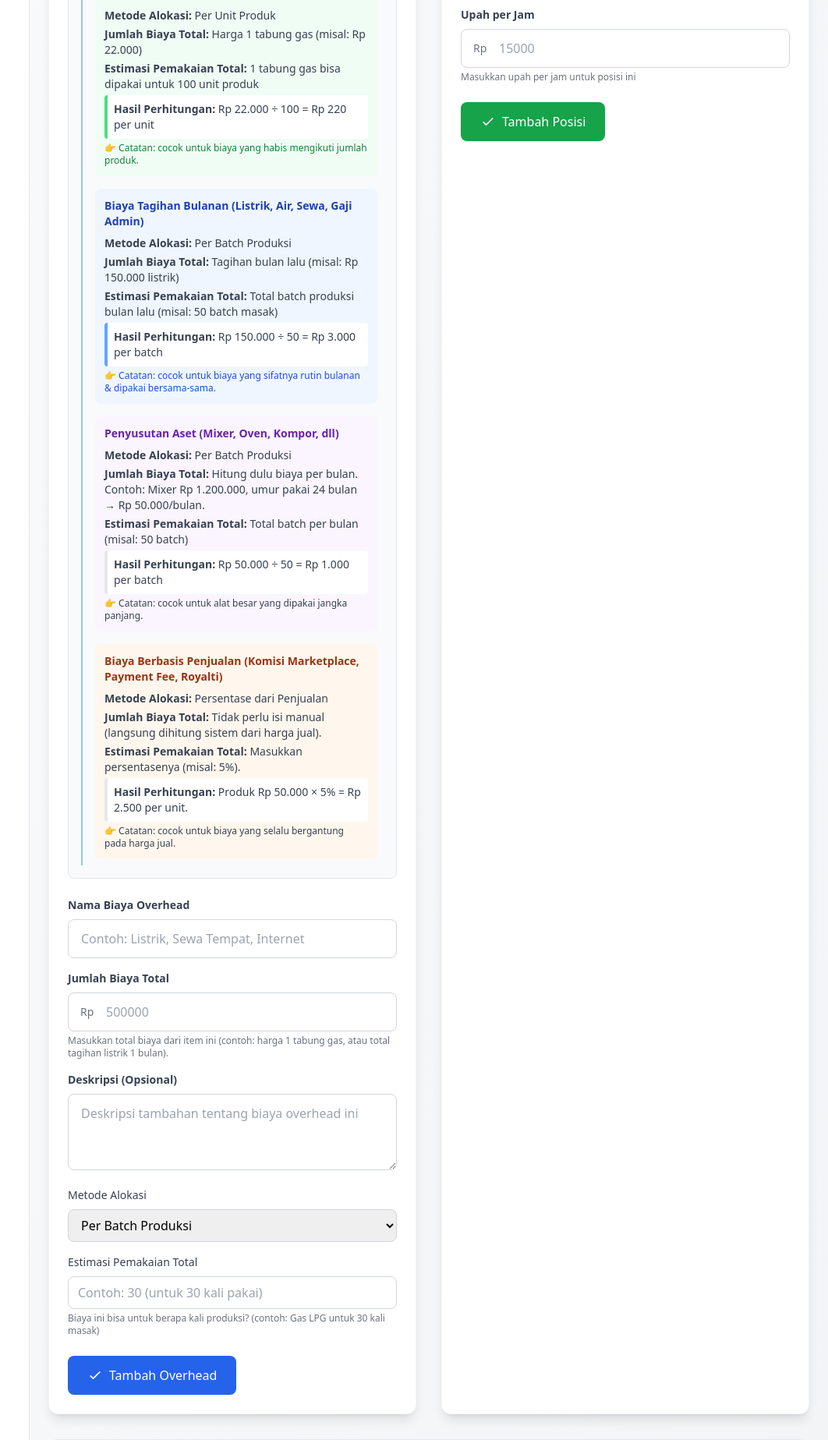
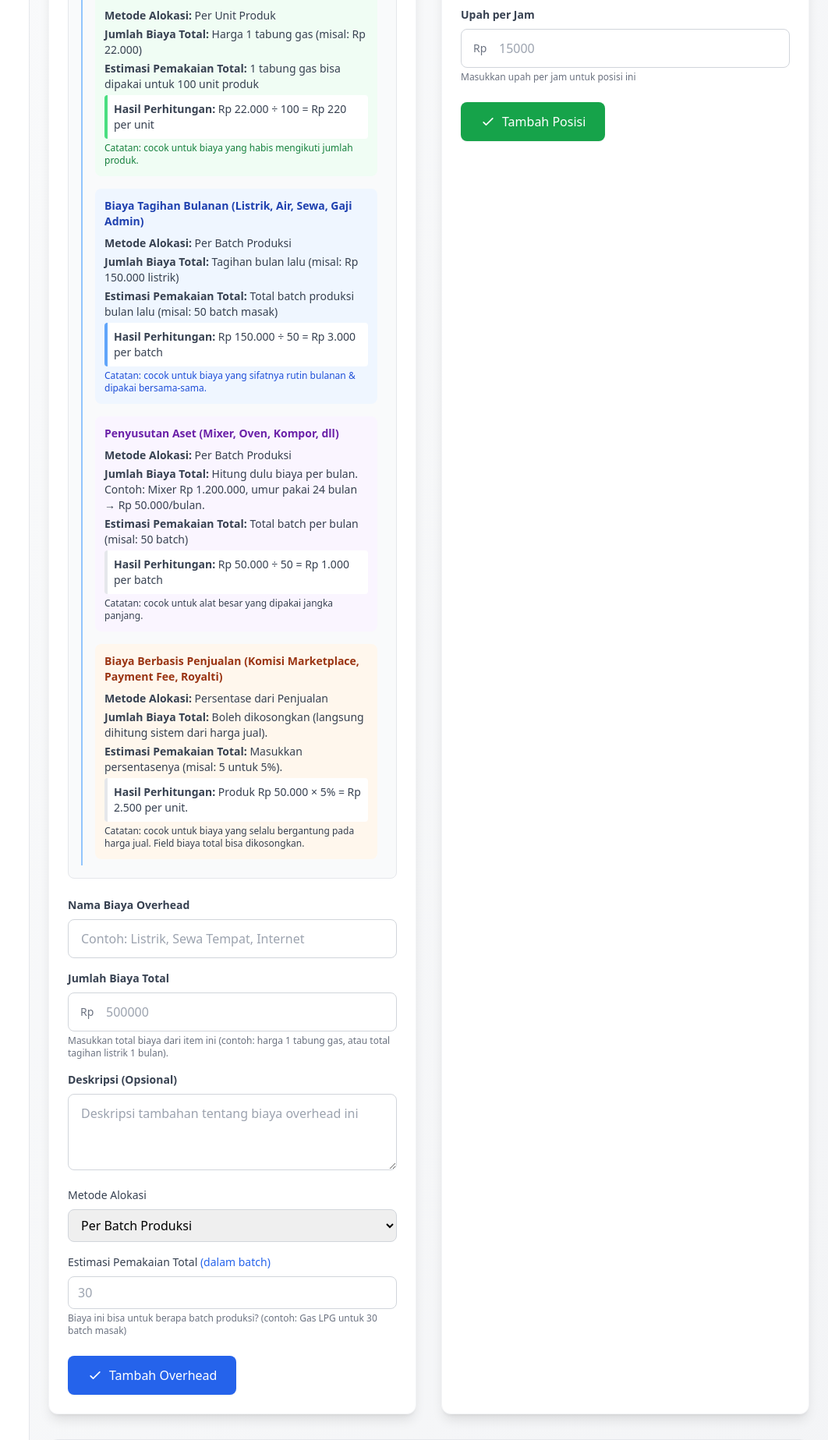
Before and after one commit to akunkuliahjenn/cobi-pi-rombak-8.0-sebelum-hosting, a PHP site: page /pages/overhead_management.php in a window 1280 px wide, after a click on "Contoh Pengisian Biaya Overhead". Shown: the part 404-2251 px from the top of the page at 78% size, without its empty margins (218-1280 px from the left). Run offline with PHP 8.4, Linux system fonts and the light colour scheme; a user stored in the database is signed in; data comes from the database, SQL or seed files in the repository.

Commit message:
update hampir bener overhead semuanya

```diff
--- a/assets/js/overhead.js
+++ b/assets/js/overhead.js
@@ -67,6 +67,11 @@ function resetOverheadForm() {
         Tambah Overhead
     `;
     document.getElementById('overhead_cancel_edit_button').classList.add('hidden');
+
+    // Reset form labels and help text to default (per_batch)
+    if (window.updateFormBasedOnMethod) {
+        window.updateFormBasedOnMethod('per_batch');
+    }
 }
 
 // Reset form labor
@@ -110,6 +115,11 @@ function editOverhead(overhead) {
         Update Overhead
     `;
     document.getElementById('overhead_cancel_edit_button').classList.remove('hidden');
+
+    // Update form labels and help text based on allocation method
+    if (window.updateFormBasedOnMethod) {
+        window.updateFormBasedOnMethod(overhead.allocation_method || 'per_batch');
+    }
 
     // Scroll ke form agar terlihat oleh pengguna
     document.getElementById('overhead_form_title').scrollIntoView({ behavior: 'smooth', block: 'center' });
--- a/pages/overhead_management.php
+++ b/pages/overhead_management.php
@@ -488,7 +488,7 @@ if (isset($_GET['ajax']) && $_GET['ajax'] == 'labor') {
                                             <div class="bg-white p-2 rounded border-l-4 border-green-400">
                                                 <strong>Hasil Perhitungan:</strong> Rp 22.000 ÷ 100 = Rp 220 per unit
                                             </div>
-                                            <p class="text-xs text-green-700 mt-2">👉 Catatan: cocok untuk biaya yang habis mengikuti jumlah produk.</p>
+                                            <p class="text-xs text-green-700 mt-2">Catatan: cocok untuk biaya yang habis mengikuti jumlah produk.</p>
                                         </div>
                                     </div>
 
@@ -501,7 +501,7 @@ if (isset($_GET['ajax']) && $_GET['ajax'] == 'labor') {
                                             <div class="bg-white p-2 rounded border-l-4 border-blue-400">
                                                 <strong>Hasil Perhitungan:</strong> Rp 150.000 ÷ 50 = Rp 3.000 per batch
                                             </div>
-                                            <p class="text-xs text-blue-700 mt-2">👉 Catatan: cocok untuk biaya yang sifatnya rutin bulanan & dipakai bersama-sama.</p>
+                                            <p class="text-xs text-blue-700 mt-2">Catatan: cocok untuk biaya yang sifatnya rutin bulanan & dipakai bersama-sama.</p>
                                         </div>
                                     </div>
 
@@ -515,7 +515,7 @@ if (isset($_GET['ajax']) && $_GET['ajax'] == 'labor') {
                                             <div class="bg-white p-2 rounded border-l-4 border-purple-400">
                                                 <strong>Hasil Perhitungan:</strong> Rp 50.000 ÷ 50 = Rp 1.000 per batch
                                             </div>
-                                            <p class="text-xs text-purple-700 mt-2">👉 Catatan: cocok untuk alat besar yang dipakai jangka panjang.</p>
+                                            <p class="text-xs text-purple-700 mt-2">Catatan: cocok untuk alat besar yang dipakai jangka panjang.</p>
                                         </div>
                                     </div>
 
@@ -523,12 +523,12 @@ if (isset($_GET['ajax']) && $_GET['ajax'] == 'labor') {
                                         <strong class="block text-sm text-orange-800 mb-2">Biaya Berbasis Penjualan (Komisi Marketplace, Payment Fee, Royalti)</strong>
                                         <div class="text-sm text-gray-700 space-y-1">
                                             <div><strong>Metode Alokasi:</strong> Persentase dari Penjualan</div>
-                                            <div><strong>Jumlah Biaya Total:</strong> Tidak perlu isi manual (langsung dihitung sistem dari harga jual).</div>
-                                            <div><strong>Estimasi Pemakaian Total:</strong> Masukkan persentasenya (misal: 5%).</div>
+                                            <div><strong>Jumlah Biaya Total:</strong> Boleh dikosongkan (langsung dihitung sistem dari harga jual).</div>
+                                            <div><strong>Estimasi Pemakaian Total:</strong> Masukkan persentasenya (misal: 5 untuk 5%).</div>
                                             <div class="bg-white p-2 rounded border-l-4 border-orange-400">
                                                 <strong>Hasil Perhitungan:</strong> Produk Rp 50.000 × 5% = Rp 2.500 per unit.
                                             </div>
-                                            <p class="text-xs text-orange-700 mt-2">👉 Catatan: cocok untuk biaya yang selalu bergantung pada harga jual.</p>
+                                            <p class="text-xs text-orange-700 mt-2">Catatan: cocok untuk biaya yang selalu bergantung pada harga jual. Field biaya total bisa dikosongkan.</p>
                                         </div>
                                     </div>
                                 </div>
@@ -548,7 +548,10 @@ if (isset($_GET['ajax']) && $_GET['ajax'] == 'labor') {
                                 </div>
 
                                 <div>
-                                    <label for="overhead_amount" class="block text-sm font-semibold text-gray-700 mb-2">Jumlah Biaya Total</label>
+                                    <label for="overhead_amount" class="block text-sm font-semibold text-gray-700 mb-2">
+                                        Jumlah Biaya Total
+                                        <span id="amount_optional_label" class="text-sm text-gray-500 font-normal" style="display:none;">(Opsional untuk metode persentase)</span>
+                                    </label>
                                     <div class="relative">
                                         <div class="absolute inset-y-0 left-0 pl-4 flex items-center pointer-events-none">
                                             <span class="text-gray-500 text-sm font-medium">Rp</span>
@@ -557,7 +560,8 @@ if (isset($_GET['ajax']) && $_GET['ajax'] == 'labor') {
                                                class="w-full pl-12 pr-4 py-3 border border-gray-300 rounded-lg focus:ring-2 focus:ring-blue-500 focus:border-blue-500 transition duration-200"
                                                placeholder="500000" required>
                                     </div>
-                                    <p class="text-xs text-gray-500 mt-1">Masukkan total biaya dari item ini (contoh: harga 1 tabung gas, atau total tagihan listrik 1 bulan).</p>
+                                    <p class="text-xs text-gray-500 mt-1" id="amount_help_text">Masukkan total biaya dari item ini (contoh: harga 1 tabung gas, atau total tagihan listrik 1 bulan).</p>
+                                    <p class="text-xs text-blue-600 mt-1" id="amount_help_percentage" style="display:none;">Untuk metode persentase, field ini bisa dikosongkan. Sistem akan menghitung otomatis dari harga jual produk.</p>
                                 </div>
 
                                 <div>
@@ -577,9 +581,16 @@ if (isset($_GET['ajax']) && $_GET['ajax'] == 'labor') {
                                 </div>
 
                                 <div class="mb-4">
-                                    <label for="estimated_uses" class="block text-sm font-medium text-gray-700 mb-2">Estimasi Pemakaian Total</label>
-                                    <input type="number" id="estimated_uses" name="estimated_uses" min="1" step="1" class="w-full px-3 py-2 border border-gray-300 rounded-lg focus:outline-none focus:ring-2 focus:ring-blue-500 focus:border-transparent" placeholder="Contoh: 30 (untuk 30 kali pakai)" required>
-                                    <p class="text-xs text-gray-500 mt-1">Biaya ini bisa untuk berapa kali produksi? (contoh: Gas LPG untuk 30 kali masak)</p>
+                                    <label for="estimated_uses" class="block text-sm font-medium text-gray-700 mb-2">
+                                        Estimasi Pemakaian Total
+                                        <span id="estimated_uses_unit_label" class="text-blue-600 font-medium">(dalam batch)</span>
+                                    </label>
+                                    <input type="number" id="estimated_uses" name="estimated_uses" min="1" step="1" class="w-full px-3 py-2 border border-gray-300 rounded-lg focus:outline-none focus:ring-2 focus:ring-blue-500 focus:border-transparent" placeholder="30" required>
+                                    <p class="text-xs text-gray-500 mt-1" id="estimated_uses_help">
+                                        <span id="estimated_uses_help_per_batch">Biaya ini bisa untuk berapa batch produksi? (contoh: Gas LPG untuk 30 batch masak)</span>
+                                        <span id="estimated_uses_help_per_unit" style="display:none;">Biaya ini bisa menghasilkan berapa unit produk? (contoh: 1 tabung gas untuk 200 unit kue)</span>
+                                        <span id="estimated_uses_help_percentage" style="display:none;">Berapa persen dari harga jual? (contoh: komisi marketplace 5%)</span>
+                                    </p>
                                 </div>
                             </div>
 
@@ -939,7 +950,75 @@ document.addEventListener('DOMContentLoaded', function() {
 
     // Set up limit change handlers
     setupLimitHandlers();
+
+    // Set up allocation method change handler
+    setupAllocationMethodHandler();
 });
+
+function setupAllocationMethodHandler() {
+    const allocationMethodSelect = document.getElementById('allocation_method');
+    const estimatedUsesInput = document.getElementById('estimated_uses');
+    const estimatedUsesLabel = document.getElementById('estimated_uses_unit_label');
+    const estimatedUsesHelpPerBatch = document.getElementById('estimated_uses_help_per_batch');
+    const estimatedUsesHelpPerUnit = document.getElementById('estimated_uses_help_per_unit');
+    const estimatedUsesHelpPercentage = document.getElementById('estimated_uses_help_percentage');
+
+    // Elements untuk amount field
+    const amountInput = document.getElementById('overhead_amount');
+    const amountOptionalLabel = document.getElementById('amount_optional_label');
+    const amountHelpText = document.getElementById('amount_help_text');
+    const amountHelpPercentage = document.getElementById('amount_help_percentage');
+
+    function updateFormBasedOnMethod(method) {
+        // Hide all help texts first
+        estimatedUsesHelpPerBatch.style.display = 'none';
+        estimatedUsesHelpPerUnit.style.display = 'none';
+        estimatedUsesHelpPercentage.style.display = 'none';
+        amountOptionalLabel.style.display = 'none';
+        amountHelpText.style.display = 'block';
+        amountHelpPercentage.style.display = 'none';
+
+        switch (method) {
+            case 'per_unit':
+                estimatedUsesLabel.textContent = '(dalam unit produk)';
+                estimatedUsesInput.placeholder = '200';
+                estimatedUsesHelpPerUnit.style.display = 'inline';
+                amountInput.required = true;
+                break;
+            case 'percentage':
+                estimatedUsesLabel.textContent = '(dalam persen %)';
+                estimatedUsesInput.placeholder = '5';
+                estimatedUsesInput.max = '100';
+                estimatedUsesHelpPercentage.style.display = 'inline';
+                // Untuk metode persentase, amount tidak wajib
+                amountInput.required = false;
+                amountOptionalLabel.style.display = 'inline';
+                amountHelpText.style.display = 'none';
+                amountHelpPercentage.style.display = 'block';
+                break;
+            case 'per_batch':
+            default:
+                estimatedUsesLabel.textContent = '(dalam batch)';
+                estimatedUsesInput.placeholder = '30';
+                estimatedUsesInput.removeAttribute('max');
+                estimatedUsesHelpPerBatch.style.display = 'inline';
+                amountInput.required = true;
+                break;
+        }
+    }
+
+    if (allocationMethodSelect) {
+        allocationMethodSelect.addEventListener('change', function() {
+            updateFormBasedOnMethod(this.value);
+        });
+
+        // Trigger initial update based on current value
+        updateFormBasedOnMethod(allocationMethodSelect.value);
+    }
+
+    // Make function globally accessible for edit mode
+    window.updateFormBasedOnMethod = updateFormBasedOnMethod;
+}
 
 function setupSearchHandlers() {
     const overheadSearch = document.getElementById('search-overhead-input');
```
Also changed, not shown: pages/resep_produk.php (+24 -13 lines), process/simpan_overhead.php (+15 -3 lines), process/simpan_resep_produk.php (+76 -13 lines).
